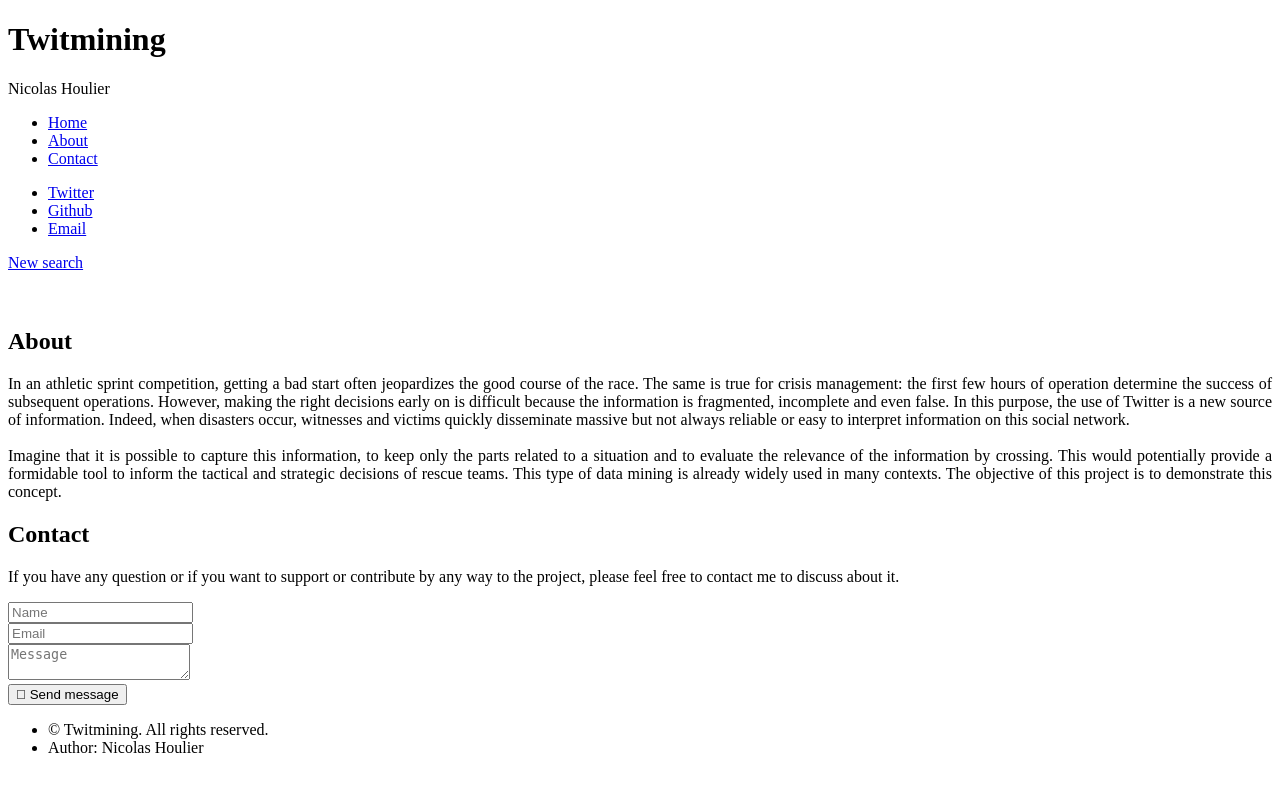
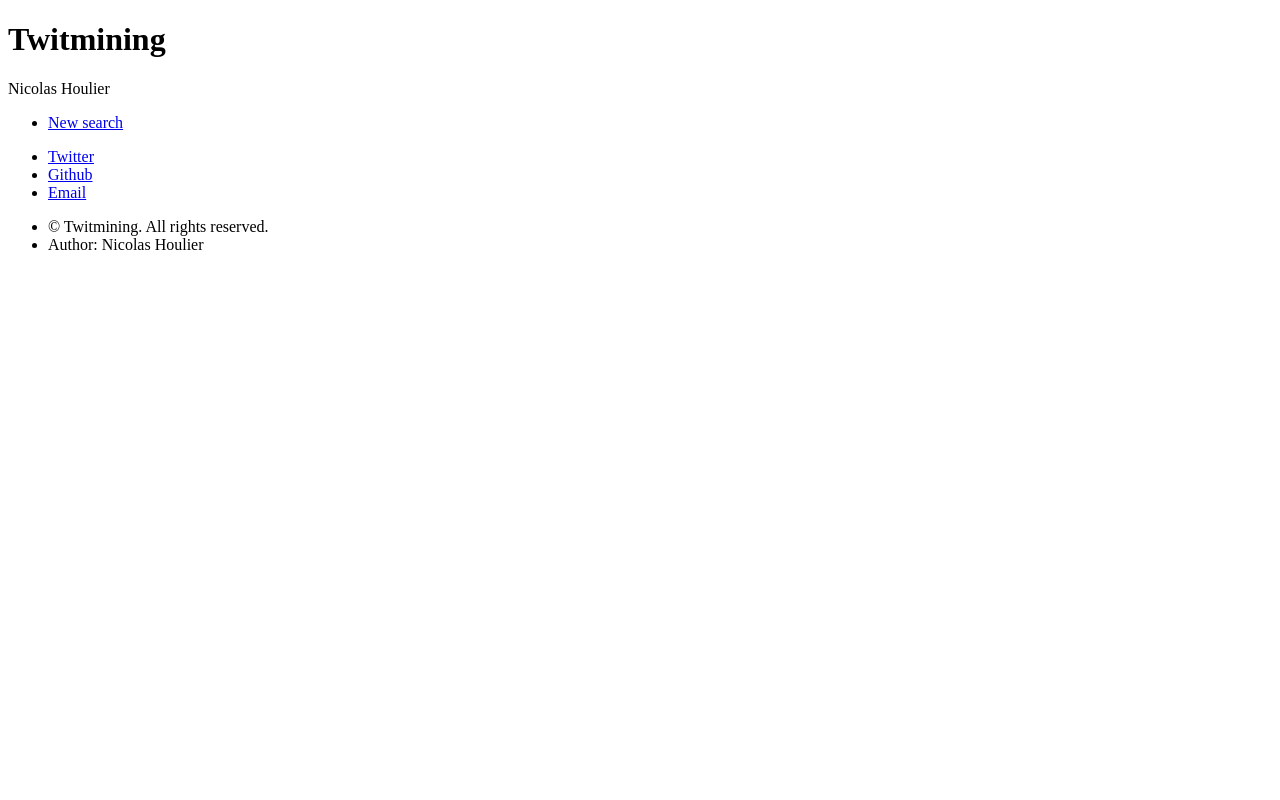
Before and after one commit to nicohlr/twitmining, a Django app: template twitmining/templates/twitmining/query.html in a window 1280 px wide. Run offline with Django 3.2, Linux system fonts and the light colour scheme; the template is opened without the code that fills it, so the values that code supplies are empty; parts of the project's set-up code (start-up, migrations or seed data) failed here and were passed over; some libraries are stand-ins or nearby versions.

Commit message:
use gabarit django heritage to pass html between pages

```diff
--- a/templates/base.html
+++ b/templates/base.html
@@ -34,9 +34,11 @@
 			<nav id="nav">
 
 				<ul>
+					{% block nav %}
 					<li><a href="#top" id="top-link" class="skel-layers-ignoreHref"><span class="icon fa-home">Home</span></a></li>
 					<li><a href="#about" id="about-link" class="skel-layers-ignoreHref"><span class="icon fa-user">About</span></a></li>
 					<li><a href="#contact" id="contact-link" class="skel-layers-ignoreHref"><span class="icon fa-envelope">Contact</span></a></li>
+					{% endblock %}
 				</ul>
 			</nav>
 
@@ -55,73 +57,8 @@
 
 	</div>
 
-	<!-- Main -->
-	<div id="main">
-
-		<!-- Intro -->
-		<section id="top" class="one dark cover">
-			<div class="container">
-
-
-				{% block content %}
-				{% endblock %}
-
-
-			</div>
-		</section>
-
-
-		<!-- About Me -->
-		<section id="about" class="three">
-			<div class="container">
-
-				<header>
-					<h2>About</h2>
-				</header>
-
-				<!--<a href="#" class="image featured"><img src="{% static 'images/pic08.jpg' %}" alt="" /></a>-->
-
-				<p style="text-align:justify"> In an athletic sprint competition, getting a bad start often jeopardizes the good course of the race. The same
-					is true for crisis management: the first few hours of operation determine the success of subsequent operations.
-					However, making the right decisions early on is difficult because the information is fragmented, incomplete and
-					even false. In this purpose, the use of Twitter is a new source of information. Indeed, when disasters occur,
-					witnesses and victims quickly disseminate massive but not always reliable or easy to interpret information on this
-					social network.<br><br>
-
-					Imagine that it is possible to capture this information, to keep only the parts related to a situation and to
-					evaluate the relevance of the information by crossing. This would potentially provide a formidable tool to inform
-					the tactical and strategic decisions of rescue teams. This type of data mining is already widely used in many
-					contexts. The objective of this project is to demonstrate this concept.</p>
-
-			</div>
-		</section>
-
-		<!-- Contact -->
-		<section id="contact" class="four">
-			<div class="container">
-
-				<header>
-					<h2>Contact</h2>
-				</header>
-
-				<p>If you have any question or if you want to support or contribute by any way to the project, please feel free to
-					contact me to discuss about it.</p>
-
-				<form method="post" action="mailto:houlier.nicolas@outlook.fr">
-					<div class="row">
-						<div class="6u 12u$(mobile)"><input type="text" name="name" placeholder="Name" /></div>
-						<div class="6u$ 12u$(mobile)"><input type="text" name="email" placeholder="Email" /></div>
-						<div class="12u$">
-							<textarea name="message" placeholder="Message"></textarea>
-						</div>
-						<div class="12u$">
-							<input class="fa fa-input" type="submit" value="&#xf0e0; Send message">
-						</div>
-					</div>
-				</form>
-
-			</div>
-		</section>
+		{% block content %}
+		{% endblock %}
 
 	</div>
 
--- a/twitmining/templates/twitmining/query.html
+++ b/twitmining/templates/twitmining/query.html
@@ -1,10 +1,22 @@
 {% extends "base.html" %}
+{% block nav %}
+<li><a href="/twitmining/" id="top-link" class="skel-layers-ignoreHref"><span class="icon fa-refresh">New search</span></a></li>
+{% endblock %}
 {% block content %}
-<a href="/twitmining/" class="button scrolly">New search</a><br><br><br>
+<div id="main">
+
+    <section id="top" class="one dark cover">
+        <div class="container">
+
             {% for link in links %}
                 <blockquote class="twitter-tweet tw-align-center" data-lang="fr">
                     <a href="{{ link }}"></a>
                 </blockquote>
                 <script async src="https://platform.twitter.com/widgets.js" charset="utf-8"></script>
             {% endfor %}
+
+        </div>
+    </section>
+
+</div>
 {% endblock %}
--- a/twitmining/util/search.py
+++ b/twitmining/util/search.py
@@ -24,7 +24,7 @@
         """
 
 
-        for tweet in Tweet.objects.all():
+        """for tweet in Tweet.objects.all():
 
             tweet.score += tweet.text.count(self.keyword)
 
@@ -45,4 +45,4 @@
             if tweet.score > 3 and tweet not in self.relevant:
                 self.relevant.append(tweet)
                 RelevantTweet.objects.create(
-                    link=tweet.link, score=tweet.score)
+                    link=tweet.link, score=tweet.score)"""
```
Also changed, not shown: twitmining/templates/twitmining/home.html (+64 -0 lines). Lines whose indentation alone changed are shown as unchanged.
